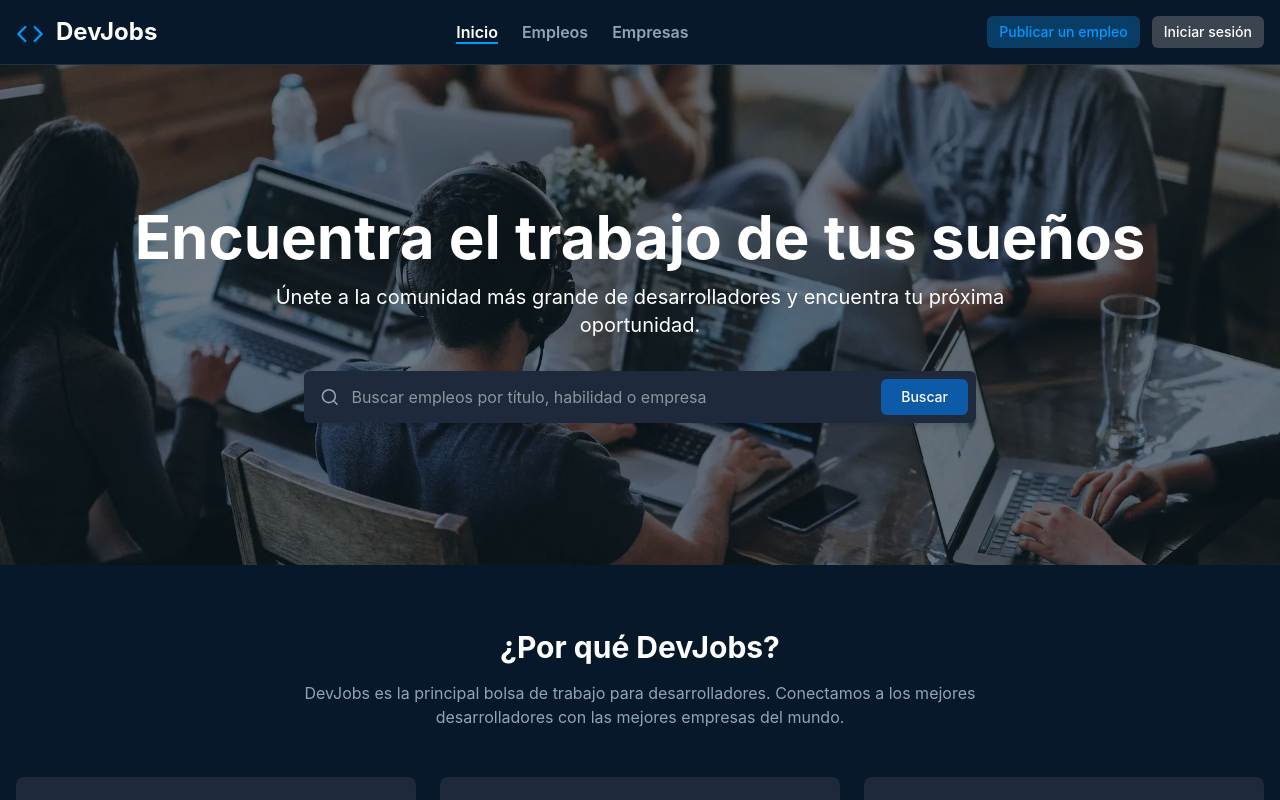
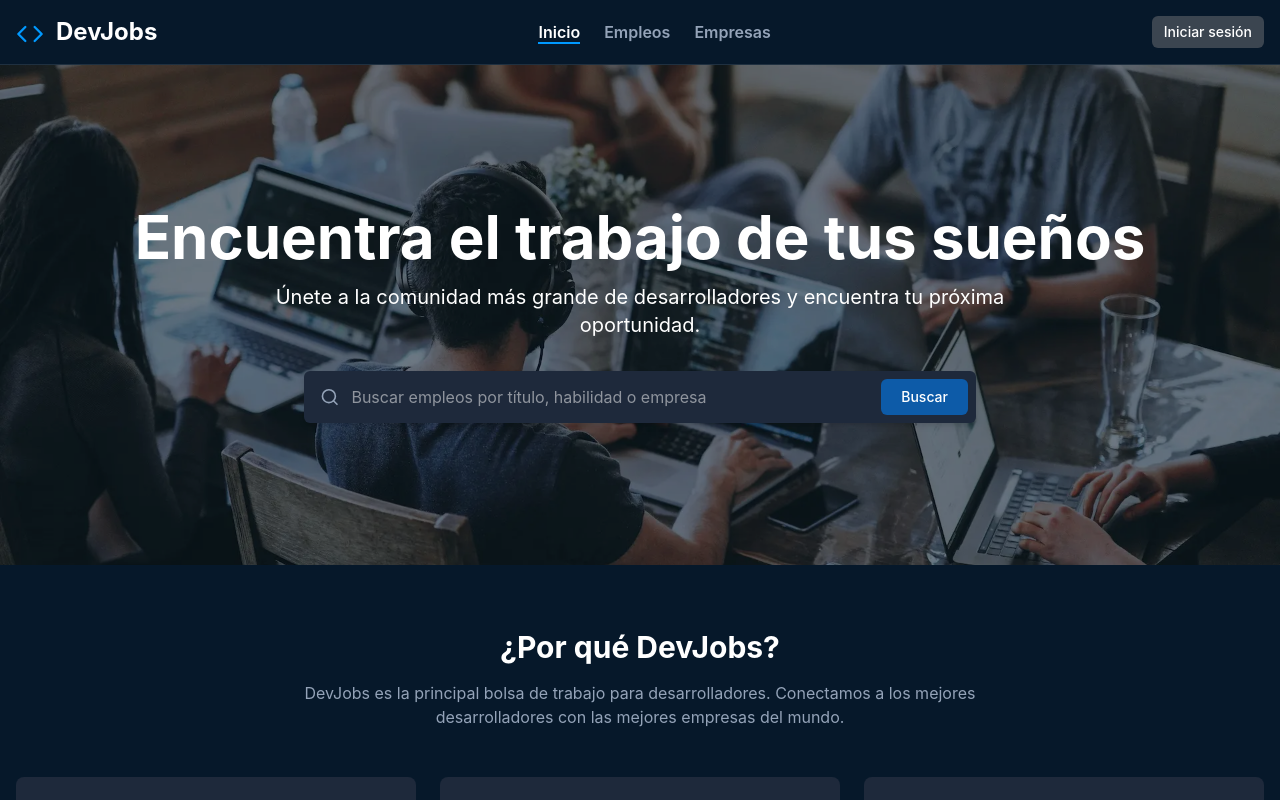
Before and after one commit to joshuaco/devjobs, a React (Vite) app in the folder frontend/: page / in a window 1280 px wide. Shown: the top 800 px of the page. Built offline with nearby package versions, Linux system fonts and the light colour scheme.

Commit message:
feat: enhance job page with favorite functionality and update header to display favorite count

```diff
--- a/frontend/src/pages/job-page.tsx
+++ b/frontend/src/pages/job-page.tsx
@@ -1,12 +1,48 @@
+import { useJob } from '@/features/jobs/hooks/useJob';
+import { useNavigate, useParams } from 'react-router';
+import { Check, Heart } from 'lucide-react';
 import useAuthStore from '@/store/auth-store';
-import { useJob } from '@/features/jobs/hooks/useJob';
-import { Check } from 'lucide-react';
-import { useNavigate, useParams } from 'react-router';
+import useFavoritesStore from '@/store/favs-store';
+import type { Job } from '@/types/job-types';
+
+function JobPageHeader({ job }: { job: Job; }) {
+  const { isLoggedIn } = useAuthStore();
+  const { toggleFavorite, isFavorite } = useFavoritesStore();
+
+  return (
+    <header className="flex justify-between items-center gap-4">
+      <div className="flex flex-col gap-1">
+        <h1 className="text-2xl font-bold text-white md:text-3xl">
+          {job.titulo}
+        </h1>
+        <p className="text-muted">
+          <span className='flex gap-1'>
+            <span>{job.empresa}</span> - <span className='border-b-2 border-primary-hover text-white-gray'>{job.ubicacion}</span>
+            {isLoggedIn && (
+              <button
+                type='button'
+                onClick={() => toggleFavorite(job.id)}>
+                {isFavorite(job.id)
+                  ? <Heart className='w-4 h-4 fill-primary-light text-primary-light' />
+                  : <Heart className='w-4 h-4 text-primary-light' />}
+              </button>
+            )}
+          </span>
+        </p>
+      </div>
+      <button className="bg-primary-hover text-white px-5 py-2 rounded-md text-sm font-medium hover:bg-primary-light/80 transition-colors disabled:bg-gray-500 whitespace-nowrap"
+        disabled={!isLoggedIn}>
+        <span className="hidden sm:block">{isLoggedIn ? "Aplicar ahora" : "Inicia Sesión"}</span>
+        <span className="block sm:hidden">{isLoggedIn ? "Aplicar" : "Inicia Sesión"}</span>
+      </button>
+    </header>
+  );
+}
 
 function JobPage() {
   const { id } = useParams();
   const { job, isLoading } = useJob(id!);
-  const { isLoggedIn } = useAuthStore();
+
   const navigate = useNavigate();
 
   const handleBack = () => {
@@ -44,21 +80,7 @@ function JobPage() {
       </nav>
 
       <section className="max-w-6xl mx-auto px-4 py-6">
-        <header className="flex justify-between items-center gap-4">
-          <div className="flex flex-col gap-1">
-            <h1 className="text-2xl font-bold text-white md:text-3xl">
-              {job.titulo}
-            </h1>
-            <p className="text-muted">
-              <span>{job.empresa}</span> - <span className='border-b-2 border-primary-hover text-white-gray'>{job.ubicacion}</span>
-            </p>
-          </div>
-          <button className="bg-primary-hover text-white px-5 py-2 rounded-md text-sm font-medium hover:bg-primary-light/80 transition-colors disabled:bg-gray-500 whitespace-nowrap"
-            disabled={!isLoggedIn}>
-            <span className="hidden sm:block">{isLoggedIn ? "Aplicar ahora" : "Inicia Sesión"}</span>
-            <span className="block sm:hidden">{isLoggedIn ? "Aplicar" : "Inicia Sesión"}</span>
-          </button>
-        </header>
+        <JobPageHeader job={job} />
 
         <article className='py-8 flex flex-col gap-3'>
           <h2 className="text-xl font-bold text-white md:text-2xl">Descripción de la oferta</h2>
--- a/frontend/src/shared/components/layout/header.tsx
+++ b/frontend/src/shared/components/layout/header.tsx
@@ -1,12 +1,14 @@
 import useAuthStore from '@/store/auth-store';
 import { useState } from 'react';
 import { Link, NavLink } from 'react-router';
-import { Menu, X } from 'lucide-react';
+import { Heart, Menu, X } from 'lucide-react';
 import MobileMenu from './mobile-menu';
+import useFavoritesStore from '@/store/favs-store';
 
 function Header() {
   const [isOpen, setIsOpen] = useState(false);
   const { isLoggedIn, login, logout } = useAuthStore();
+  const { countFavorites } = useFavoritesStore();
 
   const toggleMobileMenu = () => {
     setIsOpen(!isOpen);
@@ -61,14 +63,13 @@ function Header() {
 
       {isOpen && <MobileMenu isOpen={isOpen} onClose={closeMobileMenu} />}
 
-      <div className="hidden md:flex gap-3">
-        <a
-          onClick={() => { }}
-          type="button"
-          className="px-3 py-1.5 bg-primary-dark rounded-md text-primary-light text-sm font-medium hover:outline-primary-light hover:outline-2 hover:outline-offset-2 hover:transition-all"
-        >
-          Publicar un empleo
-        </a>
+      <div className="hidden md:flex gap-3 items-center">
+        {isLoggedIn && (
+          <div className='flex items-center gap-2'>
+            <Heart className='w-6 h-6 text-primary-light' />
+            <span className='text-sm text-primary-light'>{countFavorites()}</span>
+          </div>
+        )}
         <button
           onClick={isLoggedIn ? logout : login}
           type="button"
--- a/frontend/src/store/favs-store.ts
+++ b/frontend/src/store/favs-store.ts
@@ -6,6 +6,7 @@ interface FavoritesState {
   removeFavorite: (id: string) => void;
   isFavorite: (id: string) => boolean;
   toggleFavorite: (id: string) => void;
+  countFavorites: () => number;
 }
 
 const useFavoritesStore = create<FavoritesState>((set, get) => ({
@@ -30,6 +31,8 @@ const useFavoritesStore = create<FavoritesState>((set, get) => ({
         ? state.favorites.filter((favorite) => favorite !== id)
         : [...state.favorites, id],
     })),
+
+  countFavorites: () => get().favorites.length,
 }));
 
 export default useFavoritesStore;
```
